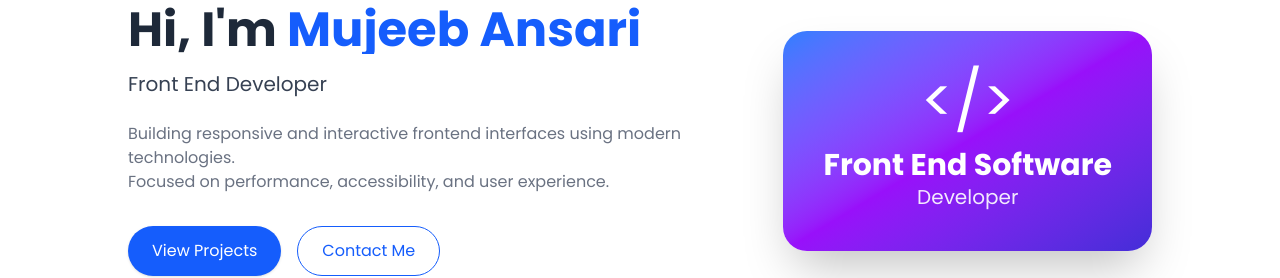
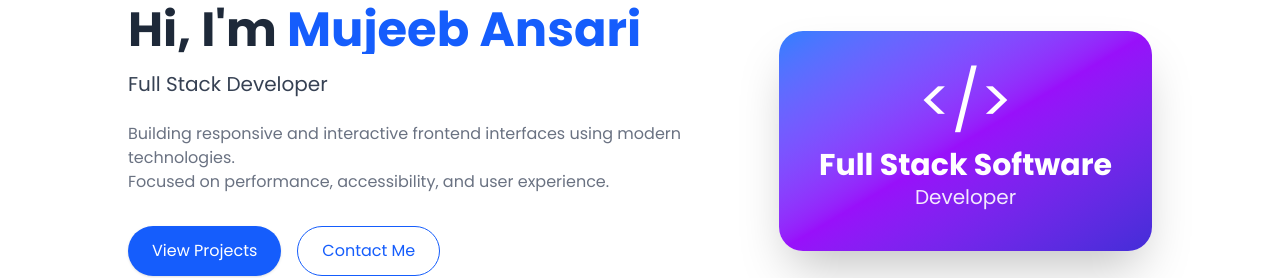
Before and after one commit to mujeeb100/mujeeb_portfolio, a Next.js app: page / in a window 1280 px wide. Shown: the part 319-597 px from the top of the page. Built offline with nearby package versions, Linux system fonts and the light colour scheme.

Commit message:
replace the name front end into the full stack

```diff
--- a/src/app/layout.tsx
+++ b/src/app/layout.tsx
@@ -15,8 +15,8 @@ const geistMono = Geist_Mono({
 });
 
 export const metadata: Metadata = {
-  title: "Mujeeb Ansari | Front End Developer",
-  description: "Portfolio of Mujeeb Ansari, a Front End Developer",
+  title: "Mujeeb Ansari | Full Stack Developer",
+  description: "Portfolio of Mujeeb Ansari, a Full Stack Developer",
 };
 const poppins = Poppins({ subsets: ['latin'], weight: ['400', '600', '700'] });
 export default function RootLayout({
@@ -30,7 +30,7 @@ export default function RootLayout({
         <meta name="viewport" content="width=device-width, initial-scale=1" />
         <link rel="icon" href="/favicon.ico" />
         <meta name="theme-color" content="#ffffff" />
-        <meta name="description" content="Portfolio of Mujeeb Ansari, a Front End Developer" />
+        <meta name="description" content="Portfolio of Mujeeb Ansari, a Full stack Developer" />
       </Head>
       <body
         className={`${geistSans.variable} ${geistMono.variable} ${poppins.className} antialiased`}
--- a/src/components/home/page.tsx
+++ b/src/components/home/page.tsx
@@ -16,7 +16,7 @@ function Home1() {
         </h1>
 
         <h2 className="text-xl font-medium text-gray-700 dark:text-gray-300 mb-6">
-          Front End Developer
+          Full Stack Developer
         </h2>
 
         <p className="text-gray-500 dark:text-gray-400 mb-8">
@@ -39,7 +39,7 @@ function Home1() {
      <div className="mb-12 lg:mb-0">
   <div className="bg-gradient-to-br from-blue-500 via-purple-600 to-indigo-700 p-10 rounded-3xl shadow-2xl text-white text-center transform transition duration-300 hover:scale-105">
     <div className="text-6xl mb-4">{"</>"}</div>
-    <div className="font-bold text-2xl md:text-3xl">Front End Software</div>
+    <div className="font-bold text-2xl md:text-3xl">Full Stack Software</div>
     <div className="text-lg md:text-xl opacity-90">Developer</div>
   </div>
 </div>
```
